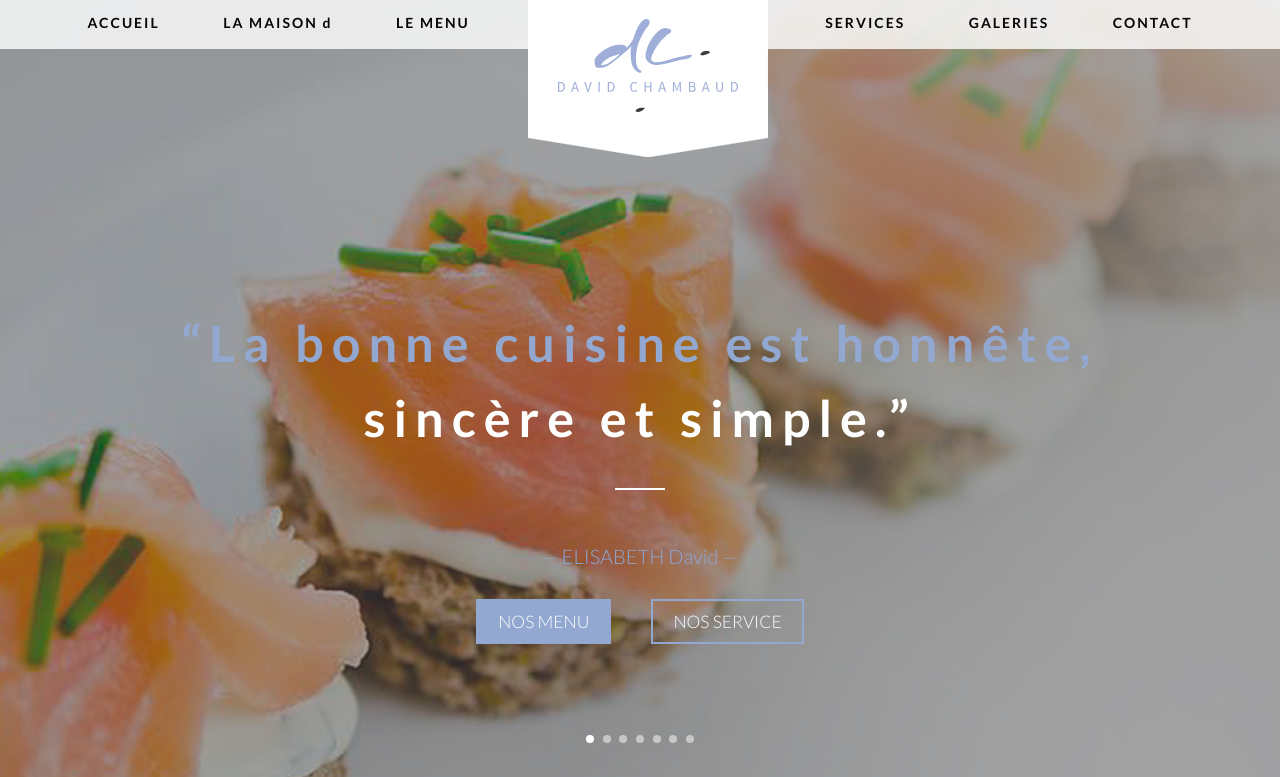
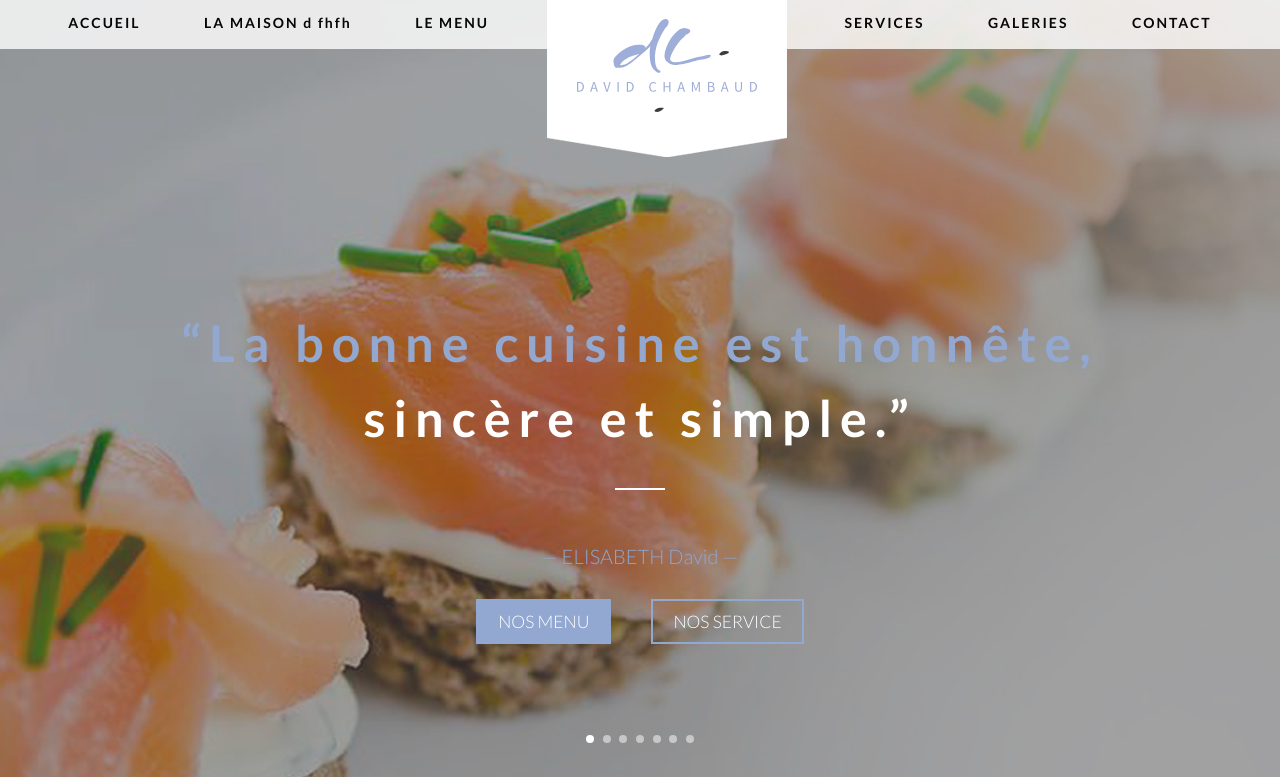
Before and after one commit to agencebackus/dachambaud, a plain HTML site: page index.html in a window 1280 px wide. Shown: the top 777 px of the page. Drawn offline with Linux system fonts and the light colour scheme; a web font is replaced by a local one.

Commit message:
Commit index menu

```diff
--- a/index.html
+++ b/index.html
@@ -49,7 +49,7 @@
                 <ul class="fly-nav-menu">
                     <li><a href="./">ACCUEIL</a>
                     </li>
-                    <li><a href="story.html">LA MAISON  d</a></li>
+                    <li><a href="story.html">LA MAISON  d fhfh</a></li>
                     <li><a href="menu.html">LE MENU</a></li>
 
                 </ul>
```
